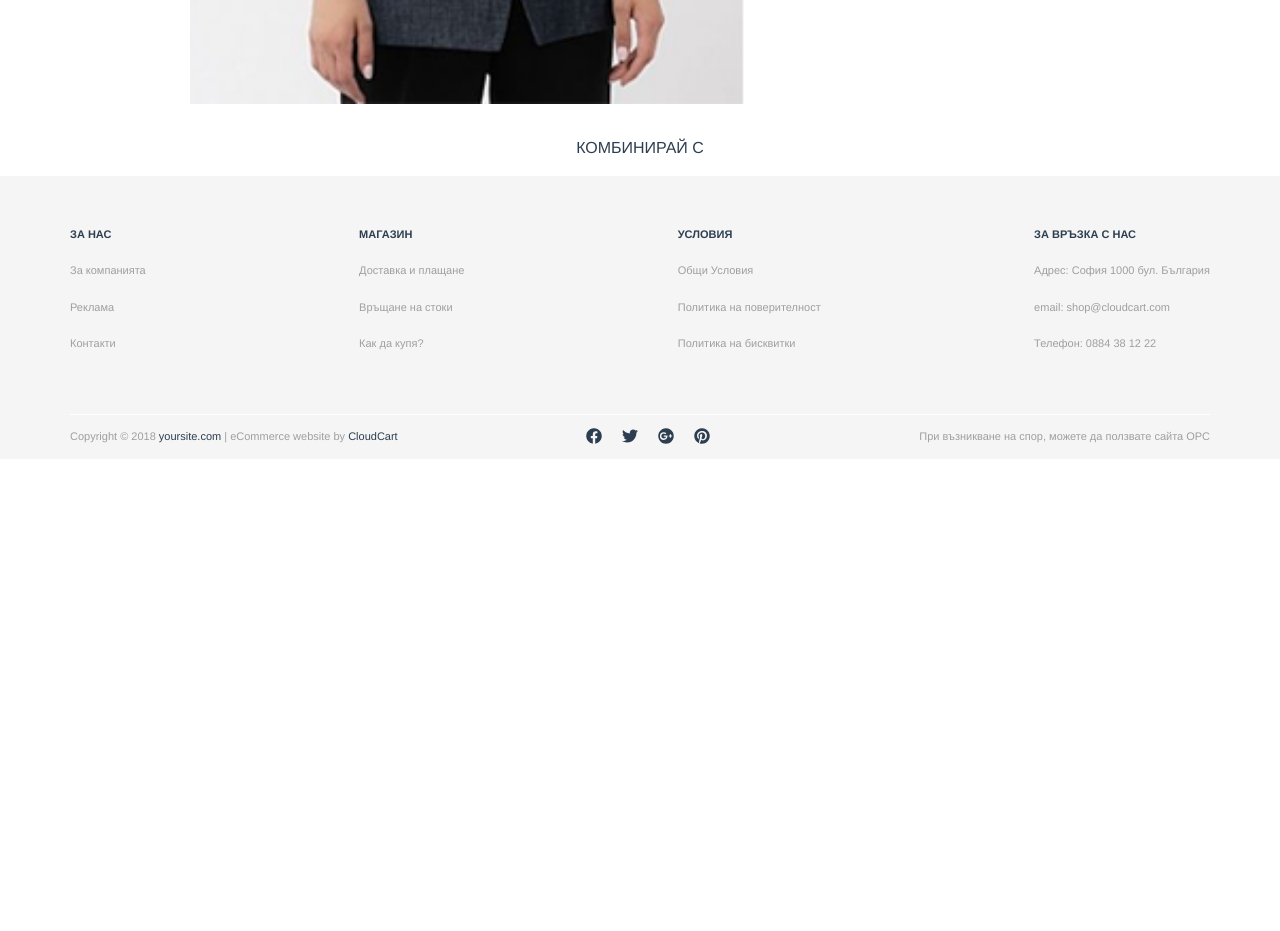
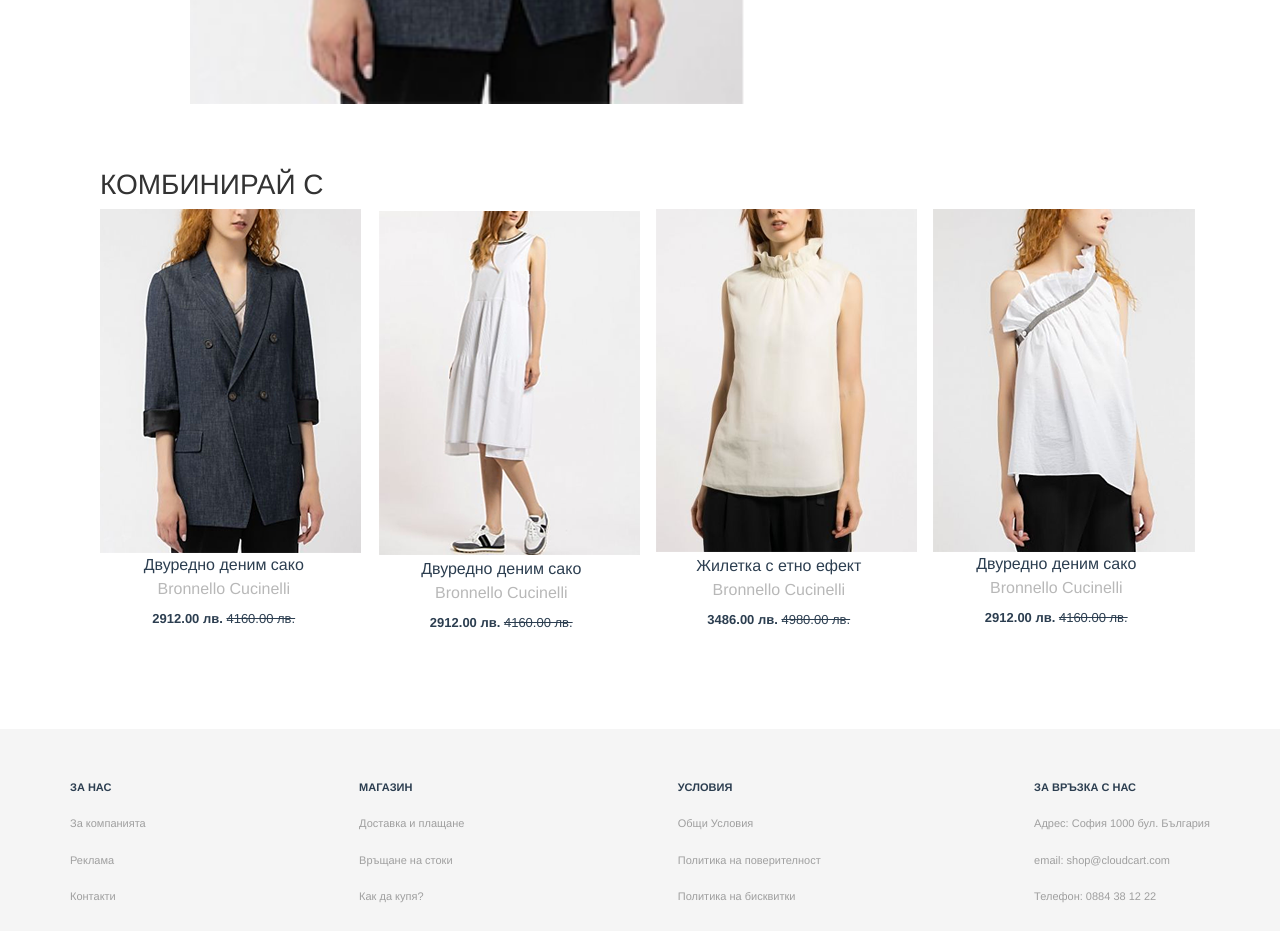
Before and after one commit to m1taka/product-catalogue, a Vue app: page /products/1 in a window 1280 px wide. Shown: the part 840-1771 px from the top of the page. Before the commit the page ends 1299 px from the top, so only its background shows below. Built offline with nearby package versions, Linux system fonts and the light colour scheme.

Commit message:
update Products.vue

```diff
--- a/src/App.vue
+++ b/src/App.vue
@@ -70,6 +70,20 @@ ul {
   &:hover {
     background-color: #ad8c4b;
   }
+}
+
+/* list info styles */
+.product-mark {
+  color: #b8b8b8;
+  margin-bottom: 0.5rem;
+}
+.price-list {
+  font-size: 13px;
+  font-weight: bold;
+}
+.scratch {
+  text-decoration: line-through;
+  font-weight: 500;
 }
 
 /* color */
@@ -156,6 +170,10 @@ ul {
 }
 
 /* pagination custom styles */
+.pagination-wrapper {
+  float: right;
+  margin-bottom: 20px;
+}
 .page-item.active .page-link {
   background-color: #ad8d4f;
   border-color: #ad8d4f;
--- a/src/components/Content.vue
+++ b/src/components/Content.vue
@@ -8,7 +8,7 @@
         </p>
       </div>
       <div class="content-container-wrapper">
-        <h3 class="content-head">ПУЛОВЕРИ И ЖИЛЕТКИ</h3>
+        <h3 class="content-title">ПУЛОВЕРИ И ЖИЛЕТКИ</h3>
         <div class="options-wrapper">
           <button class="btn btn-dark" @click="isClicked = !isClicked">
             <div v-if="isClicked">
@@ -26,10 +26,11 @@
           </div>
         </div>
         <div class="container-wrapper">
+          <!-- FILTERS -->
           <transition name="slide" appear type="animation">
             <Filters v-if="isClicked == true"/>
           </transition>
-
+          <!-- LISTING -->
           <transition name="fade" appear>
             <div class="container" v-if="getProducts">
               <div class="row">
@@ -46,7 +47,7 @@
                     >
                     <div>{{ product.name }}</div>
                     <p class="product-mark">{{ product.mark }}</p>
-                    <p class="price">
+                    <p class="price-list">
                       {{ product.price }}
                       <span class="scratch">{{ product.oldPrice }}</span>
                     </p>
@@ -54,7 +55,7 @@
                 </template>
               </div>
               <div class="pagination-wrapper">
-                <pagination v-model="current_page" :records="45" :per-page="perPage"></pagination>
+                <pagination v-model="current_page" :records="45" :per-page="perPage" @paginate="setPage"></pagination>
               </div>
             </div>
           </transition>
@@ -82,6 +83,11 @@ export default {
       name: ""
     };
   },
+  methods: {
+  setPage: function(page) {
+      this.current_page = page;
+    }
+  },
   computed: {
     ...mapGetters(["getProducts"]),
     filteredProducts: function() {
@@ -107,7 +113,7 @@ export default {
   margin: 50px auto;
   max-width: 1140px;
 }
-.content-head {
+.content-title {
   color: #333333;
 }
 .container-wrapper {
@@ -132,25 +138,9 @@ export default {
 .sort p {
   margin-bottom: 0;
 }
-.product-mark {
-  color: #b8b8b8;
-  margin-bottom: 0.5rem;
-}
-.price {
-  font-size: 13px;
-  font-weight: bold;
-}
-.scratch {
-  text-decoration: line-through;
-  font-weight: 500;
-}
 .btn.btn-dark {
   white-space: nowrap;
   width: 150px;
   font-size: 12px;
 }
-.pagination-wrapper {
-  float: right;
-  margin-bottom: 20px;
-}
 </style>
--- a/src/components/Filters.vue
+++ b/src/components/Filters.vue
@@ -99,7 +99,7 @@ export default {
     };
   },
   computed: {
-    ...mapGetters(["getProductById", "getSizes", "getColors"])
+    ...mapGetters(["getSizes", "getColors"])
   }
 };
 </script>
--- a/src/components/Product.vue
+++ b/src/components/Product.vue
@@ -8,6 +8,7 @@
         </p>
       </div>
       <div class="product-wrapper">
+        <!-- IMAGES -->
         <div class="image-wrapper-small" v-if="product.image">
           <img :src="require(`../assets/images/${product.image}`)" alt="image-small">
         </div>
@@ -15,8 +16,10 @@
           <img :src="require(`../assets/images/${product.image}`)" alt="image">
         </div>
         <div class="details" v-if="product">
+          <!-- NAME -->
           <h3>{{ product.name }} {{ product.mark }}</h3>
           <div class="info">
+            <!-- PRICE -->
             <div class="info-price">
               <span class="price">{{ product.price }}</span>
               <p class="old-price">
@@ -24,8 +27,10 @@
                 <span>{{ product.oldPrice }}</span>
               </p>
             </div>
+            <!-- STOCK NUMBER -->
             <div class="stock-number">SKU: {{ product.stockNumber }}</div>
           </div>
+          <!-- SIZE -->
           <p class="label">
             Размер
             <span>(Таблица с размери)</span>
@@ -39,6 +44,7 @@
               :class="{ activeSize: isActiveSize(`${size.size}`) }"
             >{{size.size}}</li>
           </ul>
+          <!-- COLOR -->
           <p class="label">Цвят</p>
           <div class="color-wrapper">
             <div class="row">
@@ -53,15 +59,18 @@
             </div>
           </div>
           <br>
+          <!-- QUANTITY -->
           <p class="label">Количество</p>
           <div class="quantity-wrapper">
             <Quantity/>
             <div>
               <button class="btn btn-dark">
-                <font-awesome-icon icon="shopping-bag"/>ДОБАВИ В КОЛИЧКАTA
+                <font-awesome-icon icon="shopping-bag"/>
+                ДОБАВИ В КОЛИЧКАTA
               </button>
             </div>
           </div>
+          <!-- DESCRIPTION -->
           <ul class="description-label-wrapper">
             <li class="description-label active">Описание</li>
             <li class="description-label">Материали</li>
@@ -70,6 +79,7 @@
           <hr>
           <p class="description">{{ product.description }}</p>
           <p v-if="!product.description" class="description">Няма описание</p>
+          <!-- DELIVERY -->
           <div class="delivery-wrapper">
             <p class="delivery">
               <font-awesome-icon icon="truck"/>Безплатна доставка за поръчки над 100лв.
@@ -81,8 +91,31 @@
           <hr>
         </div>
       </div>
-      <div>
-        <p>КОМБИНИРАЙ С</p>
+      <div class="combinate-wrapper">
+        <div class="combinate-header">
+          <h3>КОМБИНИРАЙ С</h3>
+        </div>
+          <div class="container">
+              <div class="row">
+                <template v-for="(p, index) in filteredProducts">
+                  <div
+                    class="col-sm-3"
+                    :key="index"
+                  >
+                    <img
+                      :src="require(`../assets/images/${p.image}`)"
+                      :alt="'image'+(+index +1)"
+                    >
+                    <div>{{ p.name }}</div>
+                    <p class="product-mark">{{ p.mark }}</p>
+                    <p class="price-list">
+                      {{ p.price }}
+                      <span class="scratch">{{ p.oldPrice }}</span>
+                    </p>
+                  </div>
+                </template>
+              </div>
+            </div>
       </div>
     </div>
   </transition>
@@ -94,7 +127,7 @@ import Quantity from "./shared/Quantity.vue";
 
 export default {
   components: {
-    Quantity: Quantity
+    Quantity: Quantity,
   },
   watch: {
     $route(to, from) {
@@ -110,7 +143,10 @@ export default {
       },
       quantity: [],
       activeSize: "",
-      activeColor: ""
+      activeColor: "",
+      name: "",
+      current_page: 1,
+      perPage: 4,
     };
   },
   methods: {
@@ -128,7 +164,21 @@ export default {
     }
   },
   computed: {
-    ...mapGetters(["getProductById"])
+    ...mapGetters(["getProductById", "getProducts"]),
+    filteredProducts: function() {
+      let products = [];
+      if (this.name == "") {
+        products = this.getProducts;
+      } else {
+        products = this.getProducts.filter(p => {
+          if (p.name == this.name) {
+            return true;
+          }
+          return false;
+        });
+      }
+      return products.slice((this.current_page - 1) * 4, this.current_page * 4);
+    }
   },
   mounted() {
     this.product = this.getProductById(this.id);
@@ -140,7 +190,7 @@ export default {
 .product-wrapper {
   display: flex;
   justify-content: flex-start;
-  margin: 2rem auto;
+  margin: 2rem auto 4rem;
   max-width: 1140px;
 }
 
@@ -263,4 +313,21 @@ export default {
     color: #ad8d4f;
   }
 }
+
+.combinate-wrapper{
+  margin-bottom: 80px;
+  max-width: 1140px;
+  margin: 0 auto 80px;
+}
+.combinate-header {
+  display: flex;
+  justify-content: flex-start;
+  padding-left: 30px;
+  h3 {
+    color: #333333;
+  }
+}
+.col-sm-3 {
+  cursor: pointer;
+}
 </style>
--- a/src/main.js
+++ b/src/main.js
@@ -6,7 +6,7 @@ import { library } from '@fortawesome/fontawesome-svg-core'
 import { faTruck, faUndo, faGift, faSearch, faHeart, faUser, faShoppingBag, faChevronLeft, faChevronRight, faChevronDown } from '@fortawesome/free-solid-svg-icons'
 import { faFacebook, faTwitter, faGooglePlus, faPinterest } from '@fortawesome/free-brands-svg-icons'
 import { FontAwesomeIcon } from '@fortawesome/vue-fontawesome'
-import Pagination from 'vue-pagination-2';
+import Pagination from 'vue-pagination-2'
 
 library.add(
   faTruck,
```
